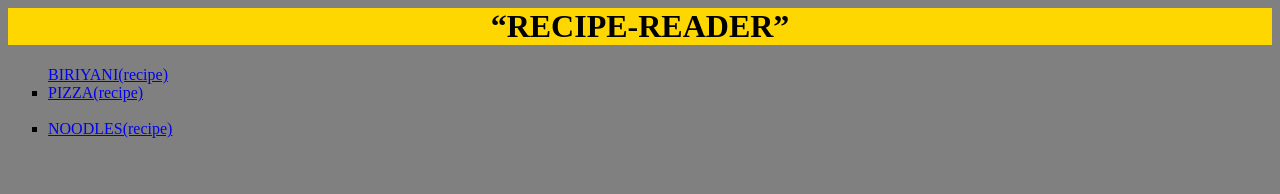
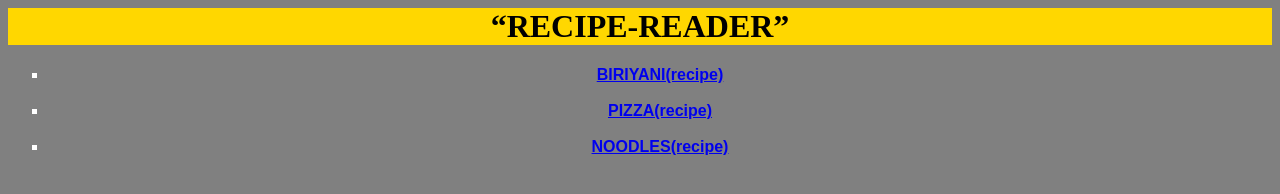
Before and after one commit to unlearner0/Odine-recipes, a plain HTML site: page index.html in a window 1280 px wide. Drawn offline with Linux system fonts and the light colour scheme.

Commit message:
Update index.html

```diff
--- a/index.html
+++ b/index.html
@@ -9,10 +9,12 @@
 <body>
    <div> <h1 id="head">“RECIPE-READER”</h1>
    <a>
-    <ul class="menu>
-        <li><a href="recipes/biriyani.html">BIRIYANI(recipe)</a></li><br>
-        <li><a href="recipes/pizza.html">PIZZA(recipe)</a></li><br>
-        <li><a href="recipes/noodles.html">NOODLES(recipe)</a></li><br>
+    <ul>
+        <li class="menu"><a href="recipes/biriyani.html">BIRIYANI(recipe)</a></li>
+        <br>
+        <li class="menu"><a href="recipes/pizza.html">PIZZA(recipe)</a></li>
+        <br>
+        <li class="menu"><a href="recipes/noodles.html">NOODLES(recipe)</a></li>
       </ul>
     </a>
 </div>
```
